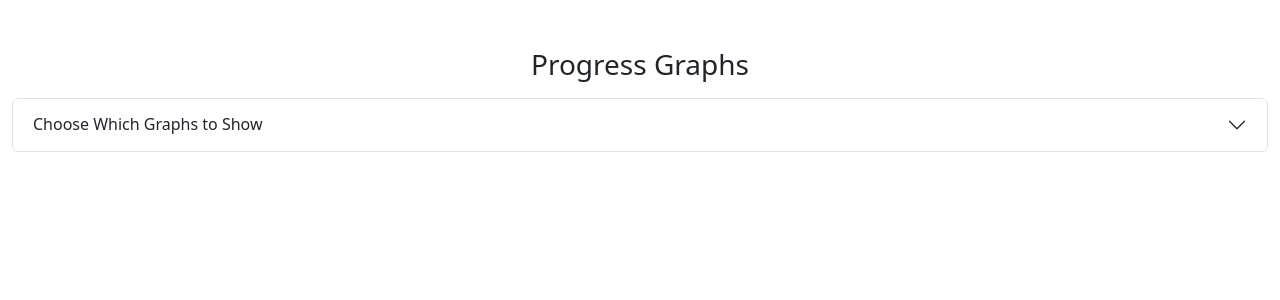
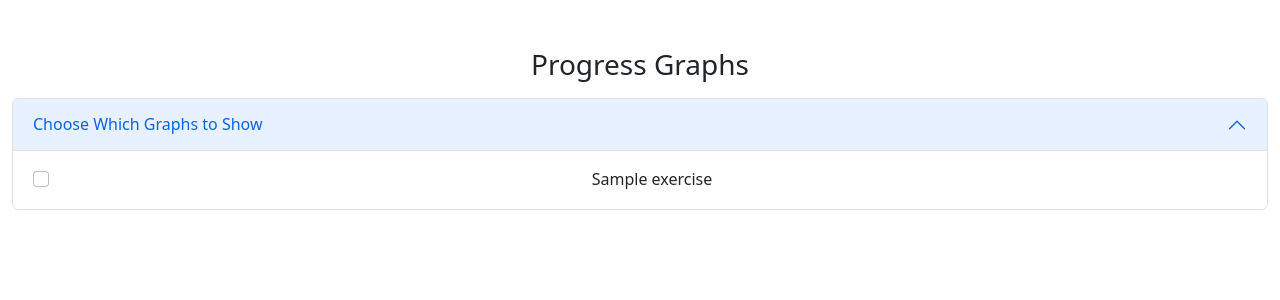
Before and after one commit to rkhan71/myJim, a Flask app: template templates/progress.html in a window 1280 px wide. Shown: the part 56-356 px from the top of the page. Run offline with Flask 2, Linux system fonts and the light colour scheme; the template is opened without the code that fills it: most values are stand-ins (such as "Sample title", 1, 10 or a date in 2020).

Commit message:
makes checkbox and calendar forms submit on change

```diff
--- a/app.py
+++ b/app.py
@@ -209,7 +209,6 @@
         for d in data:
             ind = exercises.index(d)
             session["graph"] += [(ind, d)]
-        print(session["graph"])
     return render_template("progress.html", exercises=exercises)
 
 # Creating the graph that shows the users progress and making it a path so that when it's reloaded the new data shows up
--- a/templates/progress.html
+++ b/templates/progress.html
@@ -9,20 +9,19 @@
     <div class="accordion" id="accordionExample">
         <div class="accordion-item">
             <h2 class="accordion-header" id="headingOne">
-                <button class="accordion-button collapsed" type="button" data-bs-toggle="collapse" data-bs-target="#collapseOne" aria-expanded="false" aria-controls="collapseOne">
+                <button class="accordion-button" type="button" data-bs-toggle="collapse" data-bs-target="#collapseOne" aria-expanded="true" aria-controls="collapseOne">
                     Choose Which Graphs to Show
                 </button>
             </h2>
-            <div id="collapseOne" class="accordion-collapse collapse" aria-labelledby="headingOne" data-bs-parent="#accordionExample">
+            <div id="collapseOne" class="accordion-collapse collapse show" aria-labelledby="headingOne" data-bs-parent="#accordionExample">
                 <div class="accordion-body">
-                    <form action="/progress" method="post">
+                    <form action="/progress" method="post" id="graph-form">
                         {% for e in exercises %}
                         <div class="form-check">
                             <input class="form-check-input" type="checkbox" name="exercise" id="{{ loop.index0 }}" value="{{ e }}">
                             <label class="form-check-label">{{ e }}</label>
                         </div>
                         {% endfor %}
-                        <button type="submit" class="btn btn-primary">Enter</button>
                     </form>
                 </div>
             </div>
@@ -40,5 +39,9 @@
         let element = document.querySelector("#progress")
         element.classList.add("active")
         element.setAttribute("aria-current", "page")
+        let form = document.getElementById("graph-form")
+        form.addEventListener("change", function onchange() {
+            form.submit();
+        });
     </script>
 {% endblock %}
```
Also changed, not shown: templates/diary.html (+5 -4 lines).
